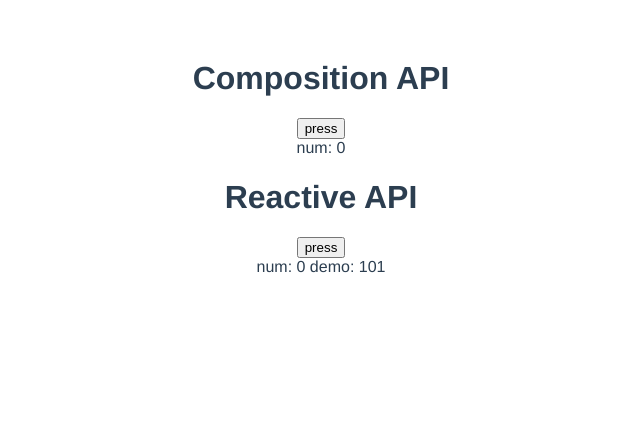
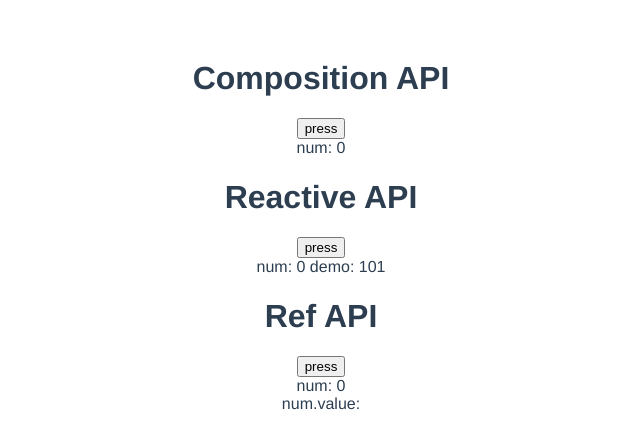
Before and after one commit to wynn-w/vue3-demo, a Vue app: page / in a window 1280 px wide. Shown: the top 448 px of the page, without its empty margins (319-959 px from the left). Built offline with nearby package versions, Linux system fonts and the light colour scheme.

Commit message:
feat: ref api 基础使用

```diff
--- a/src/App.vue
+++ b/src/App.vue
@@ -1,16 +1,19 @@
 <template>
   <composition-Api msg="demo!"/>
   <reactive-Api msg="demo reactive"/>
+  <ref-Api msg="demo ref"/>
 </template>
 
 <script>
 import compositionApi from './view/compositionApi'
 import reactiveApi from './view/reactiveApi'
+import refApi from './view/refApi'
 export default {
   name: 'App',
   components: {
     compositionApi,
-    reactiveApi
+    reactiveApi,
+    refApi
   }
 
 }
--- /dev/null
+++ b/src/view/refApi/index.vue
@@ -0,0 +1,58 @@
+<template>
+  <div class="hello">
+    <h1>Ref API</h1>
+    <button @click="add">press</button>
+    <div>
+      <!-- 在 template 中自动结构 num.value 并将值赋值给 num -->
+      <span>num: </span>{{num}}
+      <br>
+      <!-- num.value 直接取不到值了，改了吗？ -->
+      <span>num.value: </span>{{num.value}}
+    </div>
+  </div>
+</template>
+
+<script>
+import { ref } from 'vue' // volar 里面居然没有自动导入。。
+export default {
+  name: 'RefApi',
+  props: {
+    msg: String
+  },
+  setup() {
+    const num = ref(0)
+    // 而在 Javascript 中需要手动调用 .value 属性进行值操作
+    const add = () => {
+      console.log(num.value);
+      return num.value++
+    }
+    return {
+      num,
+      add,
+    }
+  },
+  // setup(props, content) {
+    // console.log(props) // Proxy
+    // console.log(content) // attrs, emit, expose, slots
+  // }
+
+}
+</script>
+
+<!-- Add "scoped" attribute to limit CSS to this component only -->
+<style scoped>
+h3 {
+  margin: 40px 0 0;
+}
+ul {
+  list-style-type: none;
+  padding: 0;
+}
+li {
+  display: inline-block;
+  margin: 0 10px;
+}
+a {
+  color: #42b983;
+}
+</style>
```
